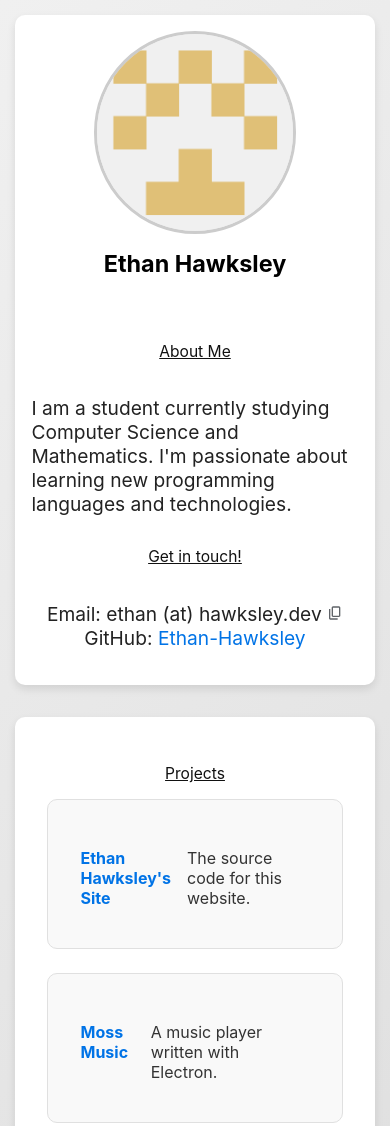
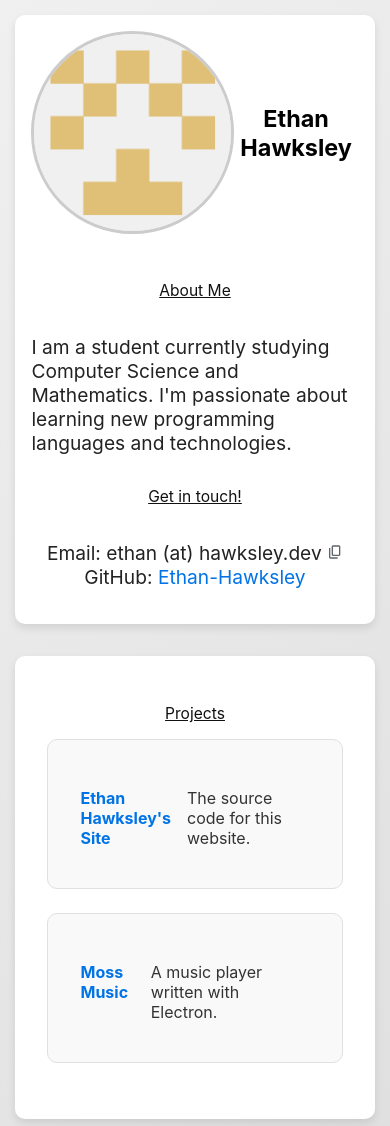
Before and after one commit to ethan-hawksley/hawksley-site, a website: page index.html in a window 390 px wide. Shown: the top 1126 px of the page. Drawn offline with Linux system fonts and the light colour scheme.

Commit message:
while on mobile display name and photo side by side

```diff
--- a/css/styles.css
+++ b/css/styles.css
@@ -136,6 +136,10 @@ a:hover {
         flex-wrap: wrap;
     }
 
+    #info-bar {
+        flex-direction: row;
+    }
+
     #info-bar, #content-bar {
         width: calc(100% - 2rem);
         padding: 1rem;
```
